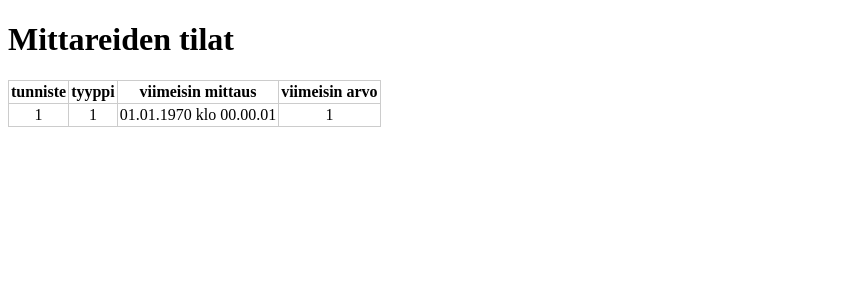
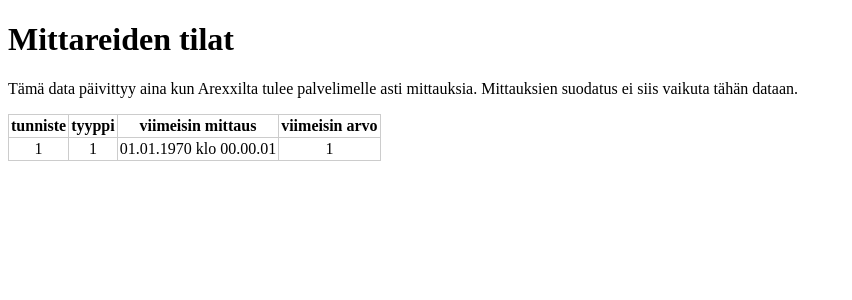
Before and after one commit to suniala/data_logger, a PHP site: page /plot/devices.php in a window 1280 px wide. Shown: the top 300 px of the page, without its empty margins (0-852 px from the left). Run offline with PHP 8.4, Linux system fonts and the light colour scheme; tables that the repository leaves empty hold one stand-in row (values such as "Sample post"); a stand-in replaces the project's code that opens the database connection.

Commit message:
Note about device heartbeat.

```diff
--- a/plot/devices.php
+++ b/plot/devices.php
@@ -17,6 +17,9 @@ $dao = new LoggerDao();
 <body>
 
 	<h1>Mittareiden tilat</h1>
+
+	<p>Tämä data päivittyy aina kun Arexxilta tulee palvelimelle asti
+		mittauksia. Mittauksien suodatus ei siis vaikuta tähän dataan.</p>
 
 	<table>
 		<tr>
```
